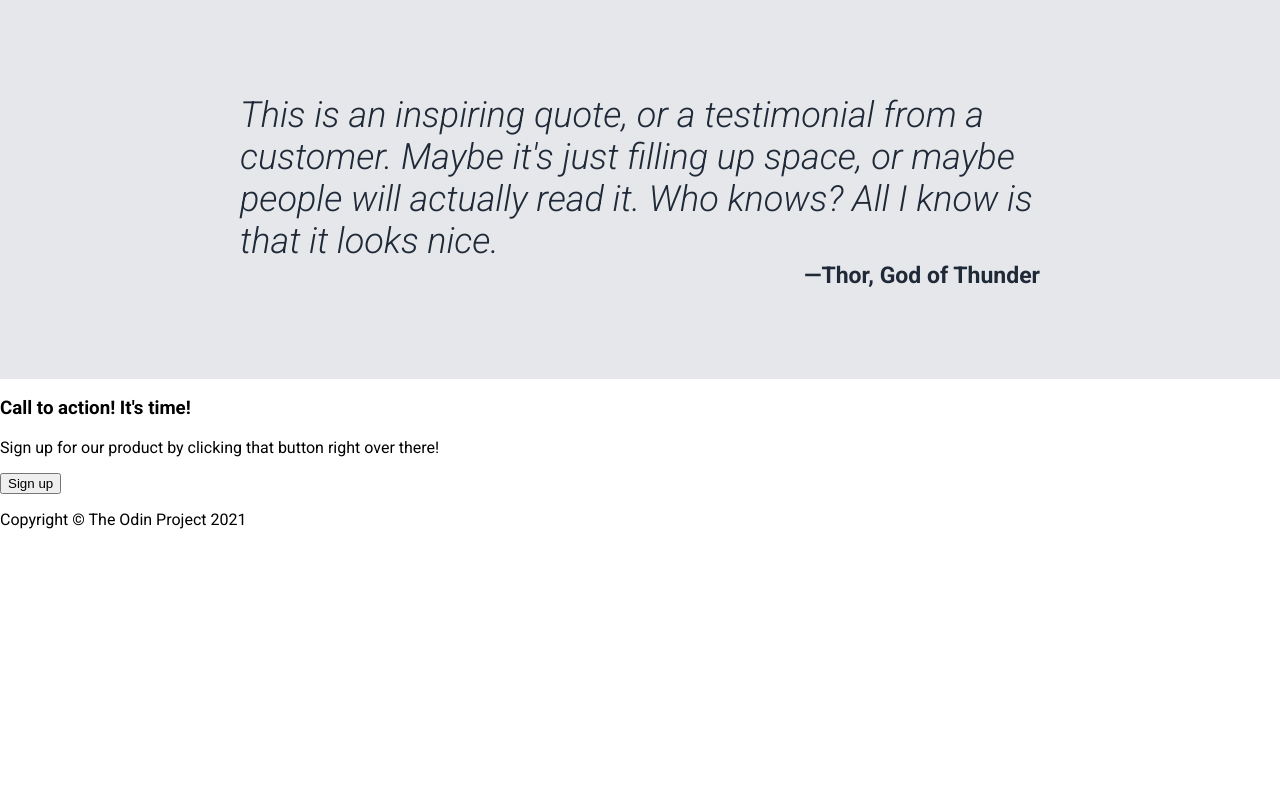
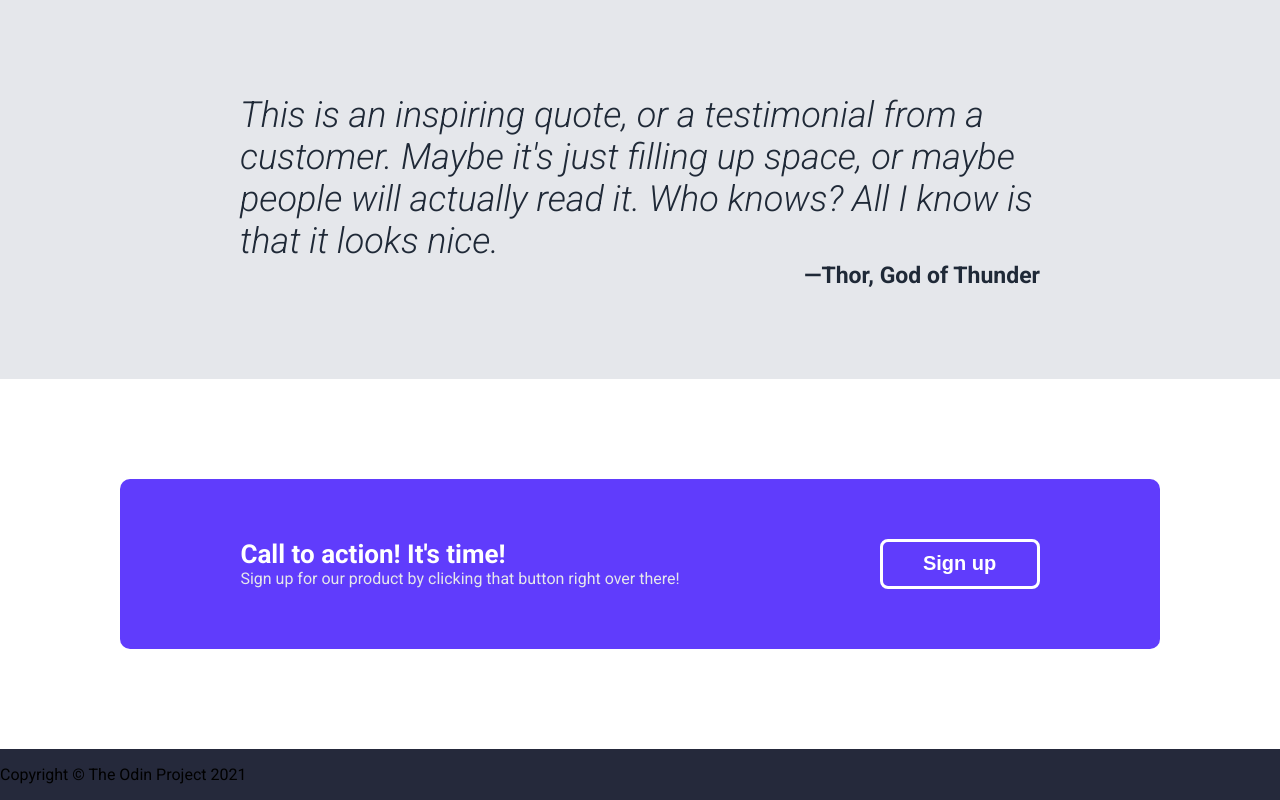
Before and after one commit to kurisu-Contreras/landing-page, a plain HTML site: page index.html in a window 1280 px wide. Shown: the part 984-1784 px from the top of the page. Before the commit the page ends 1529 px from the top, so only its background shows below. Drawn offline with Linux system fonts and the light colour scheme.

Commit message:
feat(index): add styles to the call section

```diff
--- a/index.html
+++ b/index.html
@@ -79,9 +79,9 @@
       <div class="containerTextAction">
         <div class="containerText">
             <h3>Call to action! It's time!</h3>
-            <p>Sign up for our product by clicking that button right over there!</p>
+            <p id="callText">Sign up for our product by clicking that button right over there!</p>
         </div>
-        <button class="action">Sign up</button>
+        <button class="button2">Sign up</button>
       </div>
     </div>
     <div class="footer">
--- a/styles.css
+++ b/styles.css
@@ -153,3 +153,44 @@ h2{
   font-size: 23px;
   font-style: normal;
 }
+
+.callToAction{
+  display: flex;
+  justify-content: center;
+  align-items: center;
+  padding: 100px;
+  flex: 1;
+}
+
+.containerTextAction{
+  background-color: #603cfc;
+  display: flex;
+  align-items: center;
+  padding: 60px 120px;
+  gap: 200px;
+  border-radius: 10px;
+}
+h3{
+  font-size: 26px;
+  margin: 0px;
+}
+#callText{
+  margin: 0px;
+  color: #e5e7eb;
+}
+.containerText{
+  color: white;
+}
+.button2{
+  background-color:#603cfc;
+  font-size: 20px;
+  font-weight: bold;
+  color: white;
+  border: 3px solid white;
+  border-radius: 8px;
+  width: 160px;
+  height: 50px;
+}
+.footer{
+  background-color: #25293b;
+}
```
